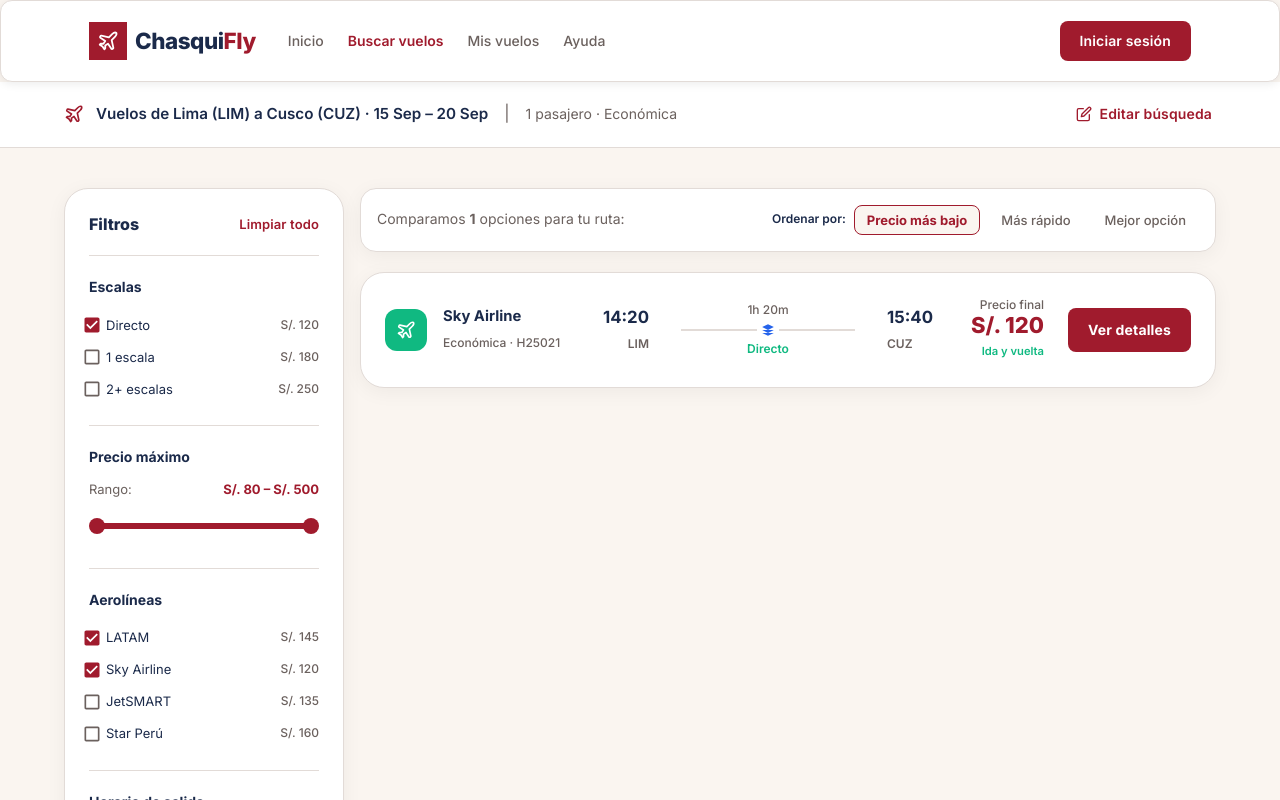
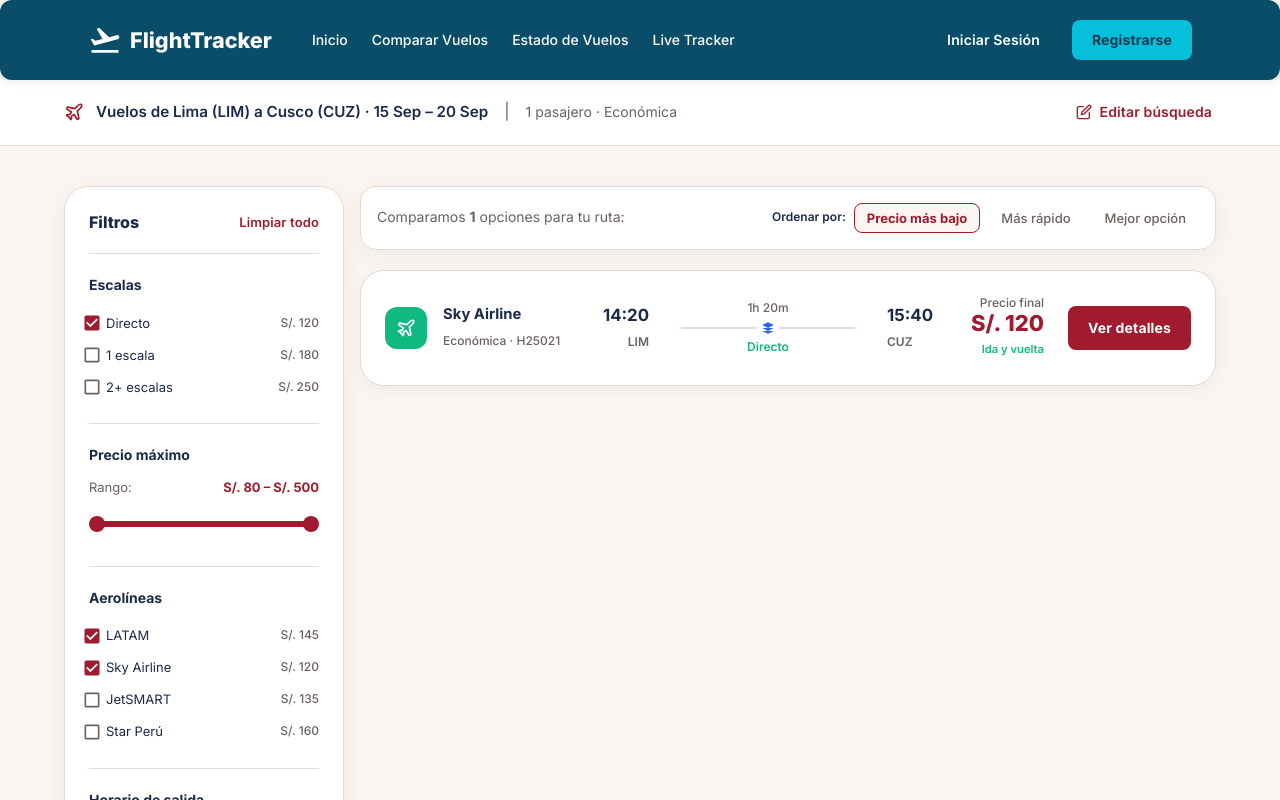
Before and after one commit to KevinZegarra/FrontEnd, a React (Vite) app: page /flights in a window 1280 px wide. Shown: the top 800 px of the page. Built offline with nearby package versions, Linux system fonts and the light colour scheme.

Commit message:
feat(layout): implementacion del header responsive y navegación con MUI Drawer para un mejor atractivo visual

```diff
--- a/src/components/layout/Header.tsx
+++ b/src/components/layout/Header.tsx
@@ -1,244 +1,204 @@
 import React, { useState } from 'react';
 import {
   AppBar,
-  Toolbar,
   Box,
-  Typography,
   Button,
+  Container,
+  Drawer,
   IconButton,
-  Drawer,
   List,
   ListItem,
   ListItemButton,
   ListItemText,
-  Container,
   Stack,
+  Toolbar,
+  Typography,
+  useMediaQuery,
   useTheme,
-  useMediaQuery,
 } from '@mui/material';
+import CloseIcon from '@mui/icons-material/Close';
+import FlightTakeoffIcon from '@mui/icons-material/FlightTakeoff';
+import MenuIcon from '@mui/icons-material/Menu';
+import { NavLink } from 'react-router-dom';
 
 export interface HeaderProps {
   onLoginClick?: () => void;
   activeRoute?: string;
 }
 
-export const Header: React.FC<HeaderProps> = ({
-  onLoginClick,
-  activeRoute = 'inicio',
-}) => {
+const navItems = [
+  { label: 'Inicio', to: '/' },
+  { label: 'Comparar Vuelos', to: '/compare' },
+  { label: 'Estado de Vuelos', to: '/status' },
+  { label: 'Live Tracker', to: '/tracker' },
+];
+
+export const Header: React.FC<HeaderProps> = ({ onLoginClick }) => {
   const theme = useTheme();
   const isMobile = useMediaQuery(theme.breakpoints.down('md'));
   const [mobileOpen, setMobileOpen] = useState(false);
 
-  const handleDrawerToggle = () => {
-    setMobileOpen(!mobileOpen);
-  };
+  const closeDrawer = () => setMobileOpen(false);
 
-  const navItems = [
-    { label: 'Inicio', id: 'inicio', href: '#' },
-    { label: 'Buscar vuelos', id: 'buscar', href: '#buscar' },
-    { label: 'Mis vuelos', id: 'trips', href: '#trips' },
-    { label: 'Ayuda', id: 'ayuda', href: '#ayuda' },
-  ];
+  const linkStyles = ({ isActive }: { isActive: boolean }) => ({
+    color: isActive ? '#05BFDB' : '#FFFFFF',
+    fontWeight: isActive ? 700 : 500,
+  });
 
   return (
-    <AppBar
-      position="sticky"
-      color="inherit"
-      elevation={0}
-      sx={{
-        bgcolor: 'background.paper',
-        borderBottom: 1,
-        borderColor: 'divider',
-      }}
-    >
+    <AppBar position="sticky" color="primary" elevation={2} sx={{ bgcolor: '#0A4D68' }}>
       <Container maxWidth="xl">
         <Toolbar
           disableGutters
           sx={{
             minHeight: { xs: 68, md: 80 },
             justifyContent: 'space-between',
-            alignItems: 'center',
             px: { xs: 2, sm: 4, lg: 8 },
           }}
         >
-          {/* Logo & Navigation Links */}
-          <Stack direction="row" spacing={{ xs: 2, lg: 4 }} alignItems="center">
-            {/* Brand Logo */}
+          <Stack direction="row" spacing={{ xs: 2, lg: 5 }} alignItems="center">
             <Box
-              component="a"
-              href="#"
+              component={NavLink}
+              to="/"
               sx={{
                 display: 'flex',
                 alignItems: 'center',
+                gap: 1,
+                color: '#FFFFFF',
                 textDecoration: 'none',
-                gap: 1,
               }}
             >
-              <Box
-                sx={{
-                  width: 38,
-                  height: 38,
-                  bgcolor: 'primary.main',
-                  borderRadius: 'shape.borderRadius',
-                  display: 'flex',
-                  alignItems: 'center',
-                  justifyContent: 'center',
-                  color: 'primary.contrastText',
-                }}
+              <FlightTakeoffIcon sx={{ fontSize: { xs: 30, md: 34 } }} />
+              <Typography
+                variant="h6"
+                sx={{ fontSize: { xs: '1.15rem', md: '1.35rem' }, fontWeight: 800, color: '#FFFFFF' }}
               >
-                {/* Airplane Icon SVG */}
-                <svg width="22" height="22" viewBox="0 0 24 24" fill="none" stroke="currentColor" strokeWidth="2" strokeLinecap="round" strokeLinejoin="round">
-                  <path d="M17.8 19.2 16 11l3.5-3.5C21 6 21.5 4 21 3c-1-.5-3 0-4.5 1.5L13 8 4.8 6.2c-.5-.1-.9.1-1.1.5l-.3.5c-.2.5-.1 1 .3 1.3L9 12l-2 3H4l-1 1 3 2 2 3 1-1v-3l3-2 3.5 5.3c.3.4.8.5 1.3.3l.5-.3c.4-.2.6-.6.5-1.1z"/>
-                </svg>
-              </Box>
-              <Typography
-                variant="h3"
-                sx={{
-                  fontSize: { xs: '1.25rem', md: '1.4rem' },
-                  fontWeight: 800,
-                  color: 'secondary.main',
-                  letterSpacing: '-0.02em',
-                }}
-              >
-                Chasqui<Box component="span" sx={{ color: 'primary.main' }}>Fly</Box>
+                FlightTracker
               </Typography>
             </Box>
 
-            {/* Desktop Navigation */}
             {!isMobile && (
-              <Stack direction="row" spacing={3} sx={{ ml: 2 }}>
-                {navItems.map((item) => {
-                  const isActive = activeRoute === item.id;
-                  return (
-                    <Typography
-                      key={item.id}
-                      component="a"
-                      href={item.href}
-                      sx={{
-                        textDecoration: 'none',
-                        fontSize: '0.875rem',
-                        fontWeight: isActive ? 600 : 500,
-                        color: isActive ? 'primary.main' : 'text.secondary',
-                        position: 'relative',
-                        transition: 'color 0.2s ease',
-                        '&:hover': {
-                          color: 'primary.main',
-                        },
-                      }}
-                    >
-                      {item.label}
-                    </Typography>
-                  );
-                })}
+              <Stack direction="row" spacing={{ md: 2, lg: 3 }}>
+                {navItems.map((item) => (
+                  <Box
+                    key={item.label}
+                    component={NavLink}
+                    to={item.to}
+                    style={linkStyles}
+                    sx={{
+                      py: 1,
+                      textDecoration: 'none',
+                      fontSize: { md: '0.8rem', lg: '0.875rem' },
+                      '&:hover': { color: '#05BFDB' },
+                    }}
+                  >
+                    {item.label}
+                  </Box>
+                ))}
               </Stack>
             )}
           </Stack>
 
-          {/* Action Button / Mobile Menu Toggle */}
-          <Stack direction="row" spacing={2} alignItems="center">
+          <Stack direction="row" spacing={1.5} alignItems="center">
             <Button
-              variant="contained"
-              color="primary"
+              component={NavLink}
+              to="/login"
+              variant="text"
               onClick={onLoginClick}
               sx={{
                 display: { xs: 'none', sm: 'inline-flex' },
-                px: 2.5,
-                py: 1,
-                fontSize: '0.875rem',
+                color: '#FFFFFF',
                 fontWeight: 600,
+                '&:hover': { color: '#05BFDB', bgcolor: 'rgba(5, 191, 219, 0.1)' },
               }}
             >
-              Iniciar sesión
+              Iniciar Sesión
             </Button>
-
-            {/* Mobile Hamburger Button */}
+            <Button
+              component={NavLink}
+              to="/register"
+              variant="contained"
+              sx={{
+                display: { xs: 'none', sm: 'inline-flex' },
+                bgcolor: '#05BFDB',
+                color: '#063B50',
+                fontWeight: 700,
+                '&:hover': { bgcolor: '#04A8C1' },
+              }}
+            >
+              Registrarse
+            </Button>
             {isMobile && (
               <IconButton
-                color="inherit"
+                edge="end"
                 aria-label="Abrir menú"
-                edge="end"
-                onClick={handleDrawerToggle}
-                sx={{ color: 'secondary.main' }}
+                onClick={() => setMobileOpen(true)}
+                sx={{ color: '#FFFFFF' }}
               >
-                <svg width="24" height="24" viewBox="0 0 24 24" fill="none" stroke="currentColor" strokeWidth="2" strokeLinecap="round" strokeLinejoin="round">
-                  <line x1="3" y1="12" x2="21" y2="12"></line>
-                  <line x1="3" y1="6" x2="21" y2="6"></line>
-                  <line x1="3" y1="18" x2="21" y2="18"></line>
-                </svg>
+                <MenuIcon />
               </IconButton>
             )}
           </Stack>
         </Toolbar>
       </Container>
 
-      {/* Mobile Drawer */}
       <Drawer
         anchor="right"
         open={mobileOpen}
-        onClose={handleDrawerToggle}
+        onClose={closeDrawer}
         ModalProps={{ keepMounted: true }}
-        PaperProps={{
-          sx: {
-            width: 280,
-            bgcolor: 'background.paper',
-            p: 2,
-          },
-        }}
+        PaperProps={{ sx: { width: { xs: 'min(280px, 88vw)', sm: 320 }, p: 2 } }}
       >
-        <Box sx={{ mb: 3, display: 'flex', justifyContent: 'space-between', alignItems: 'center' }}>
-          <Typography variant="h4" sx={{ fontWeight: 800, color: 'secondary.main' }}>
-            Chasqui<Box component="span" sx={{ color: 'primary.main' }}>Fly</Box>
+        <Stack direction="row" justifyContent="space-between" alignItems="center" sx={{ mb: 3 }}>
+          <Typography variant="h6" sx={{ color: '#0A4D68', fontWeight: 800 }}>
+            FlightTracker
           </Typography>
-          <IconButton onClick={handleDrawerToggle} sx={{ color: 'text.secondary' }}>
-            <svg width="20" height="20" viewBox="0 0 24 24" fill="none" stroke="currentColor" strokeWidth="2" strokeLinecap="round" strokeLinejoin="round">
-              <line x1="18" y1="6" x2="6" y2="18"></line>
-              <line x1="6" y1="6" x2="18" y2="18"></line>
-            </svg>
+          <IconButton aria-label="Cerrar menú" onClick={closeDrawer}>
+            <CloseIcon />
           </IconButton>
-        </Box>
+        </Stack>
 
         <List>
-          {navItems.map((item) => {
-            const isActive = activeRoute === item.id;
-            return (
-              <ListItem key={item.id} disablePadding sx={{ mb: 1 }}>
-                <ListItemButton
-                  component="a"
-                  href={item.href}
-                  onClick={handleDrawerToggle}
-                  sx={{
-                    borderRadius: 1,
-                    bgcolor: isActive ? 'soft.primary' : 'transparent',
-                    color: isActive ? 'primary.main' : 'text.primary',
-                  }}
-                >
-                  <ListItemText
-                    primary={item.label}
-                    primaryTypographyProps={{
-                      fontWeight: isActive ? 700 : 500,
-                      fontSize: '0.95rem',
-                    }}
-                  />
-                </ListItemButton>
-              </ListItem>
-            );
-          })}
+          {navItems.map((item) => (
+            <ListItem key={item.label} disablePadding sx={{ mb: 1 }}>
+              <ListItemButton
+                component={NavLink}
+                to={item.to}
+                onClick={closeDrawer}
+                sx={{
+                  borderRadius: 1,
+                  color: 'text.primary',
+                  '&.active': { bgcolor: 'rgba(5, 191, 219, 0.12)', color: '#05BFDB' },
+                }}
+              >
+                <ListItemText primary={item.label} primaryTypographyProps={{ fontWeight: 600 }} />
+              </ListItemButton>
+            </ListItem>
+          ))}
         </List>
 
-        <Box sx={{ mt: 3, pt: 2, borderTop: 1, borderColor: 'divider' }}>
+        <Stack spacing={1} sx={{ mt: 3, pt: 2, borderTop: 1, borderColor: 'divider' }}>
           <Button
+            component={NavLink}
+            to="/login"
+            variant="text"
+            fullWidth
+            onClick={closeDrawer}
+            sx={{ color: '#0A4D68', fontWeight: 700 }}
+          >
+            Iniciar Sesión
+          </Button>
+          <Button
+            component={NavLink}
+            to="/register"
             variant="contained"
-            color="primary"
             fullWidth
-            onClick={() => {
-              handleDrawerToggle();
-              onLoginClick?.();
-            }}
+            onClick={closeDrawer}
+            sx={{ bgcolor: '#05BFDB', color: '#063B50', fontWeight: 700, '&:hover': { bgcolor: '#04A8C1' } }}
           >
-            Iniciar sesión
+            Registrarse
           </Button>
-        </Box>
+        </Stack>
       </Drawer>
     </AppBar>
   );
```
